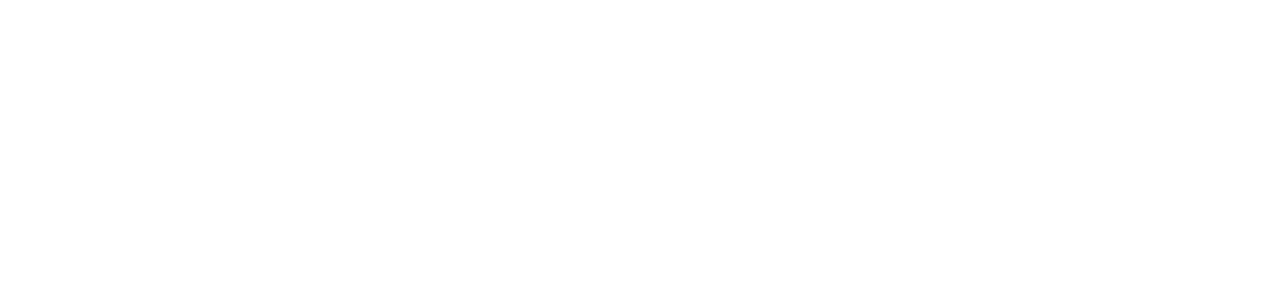
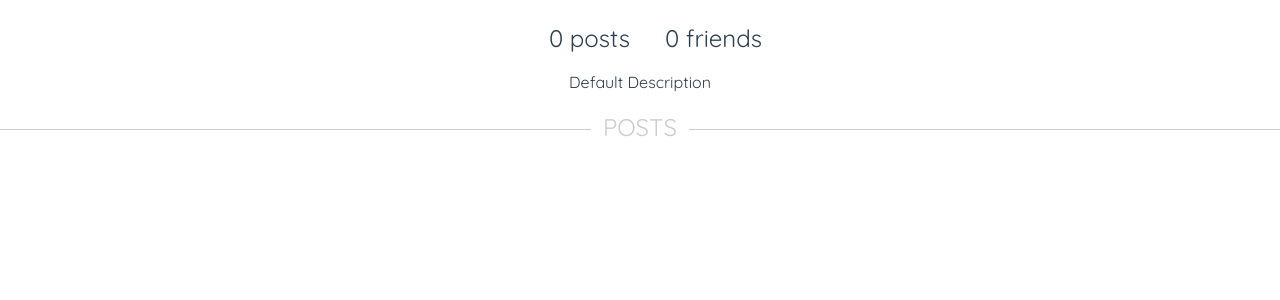
Before and after one commit to DevalPanchal/Not-Instagram, a Vue app in the folder client/: page /profile in a window 1280 px wide. Before the commit this address had no page. Shown: the top 300 px of the page. Built offline with nearby package versions, Linux system fonts and the light colour scheme; no server answers; a web font is replaced by a local one.

Commit message:
First iteration of profile

```diff
--- a/client/src/router/index.js
+++ b/client/src/router/index.js
@@ -2,6 +2,7 @@
 import HomeView from "../views/HomeView.vue";
 import LoginView from '../views/LoginView.vue';
 import RegisterView from '../views/RegisterView.vue';
+import ProfileView from '../views/ProfileView.vue';
 
 const routes = [
   	{
@@ -21,7 +22,13 @@
 		name: "Register",
 		component: RegisterView,
 		props: true
-	}
+	},
+    {
+        path: "/profile",
+        name: "Profile",
+        component: ProfileView,
+        props: true
+    }
 ];
 
 const router = createRouter({
--- /dev/null
+++ b/client/src/views/ProfileView.vue
@@ -0,0 +1,110 @@
+<template>
+    <header class="profileHeader">
+        <h1>{{username}}</h1>
+
+        <table>
+            <tr>
+                <td>{{posts}} posts</td>
+                <td>{{friends}} friends</td>
+            </tr>
+        </table>
+
+        <p id="description">
+            {{description}}
+        </p>
+
+        <h2>POSTS</h2>
+
+    </header>
+
+</template>
+
+<script>
+
+export default {
+    data(){
+        return{
+            username: "",
+            posts: 0,
+            friends: 0,
+            description: "Default Description"
+        }
+    },
+    mounted() {
+        this.getUserInfo();
+    },
+    methods: {
+        async getUserInfo(){
+            try {
+                const res = await fetch("http://localhost:5000/user/get-user", {
+                    method: "GET",
+                    headers: {
+                        token: localStorage.token
+                    }
+                });
+                const parseRes = await res.json();
+                this.username = parseRes.username;
+                // console.log(parseRes);
+            } catch (error) {
+                console.error(error);
+            }
+        }
+    }
+}
+
+</script>
+
+<style scoped>
+@import url('https://fonts.googleapis.com/css2?family=Quicksand:wght@300;400;500&display=swap');
+
+header{
+    font-family: "Quicksand", sans-serif;
+    text-align: center;
+}
+
+h1 {
+    font-family: "Quicksand", sans-serif;
+    /* text-align: center; */
+    font-weight: 300;
+}
+
+/* Pablo Villoslada 2013 Answer to "CSS technique for a horizontal line with words in the middle" CSS. http://jsfiddle.net/Puigcerber/vLwDf/1/ */
+h2 {
+    font-weight: 400;
+    color: #cccccc;
+    overflow: hidden;
+    text-align: center;
+}
+
+h2:before, h2:after{
+    background-color: #cccccc;
+    content: "";
+    display: inline-block;
+    height: 1px;
+    position: relative;
+    vertical-align: middle;
+    width: 50%;
+}
+h2:before {
+    right: 0.5em;
+    margin-left: -50%;
+}
+h2:after {
+    left: 0.5em;
+    margin-right: -50%;
+}
+
+/* End of CSS from Pablo Villoslada */
+
+table {
+    font-weight: 400;
+    font-size: 1.5rem;
+    margin-left: auto;
+    margin-right: auto;
+}
+
+td {
+    padding-left: 2rem;
+}
+
+</style>
```
Also changed, not shown: 2 other files (tests, documents, lock files or other folders).
